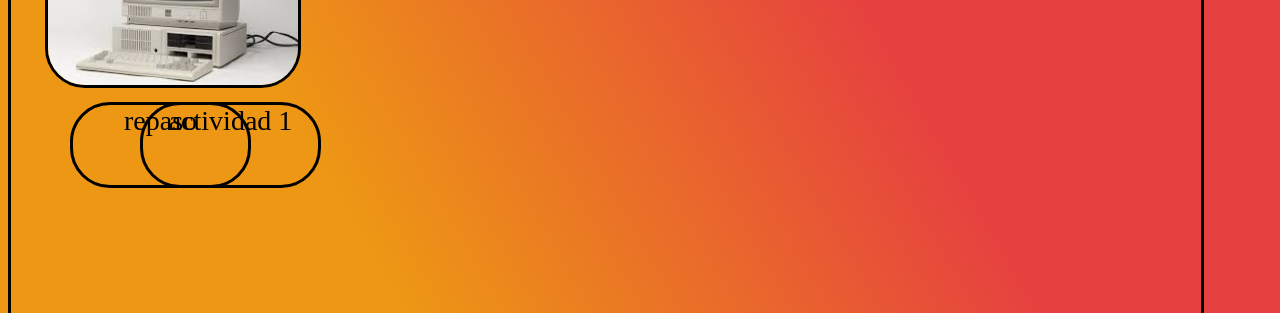
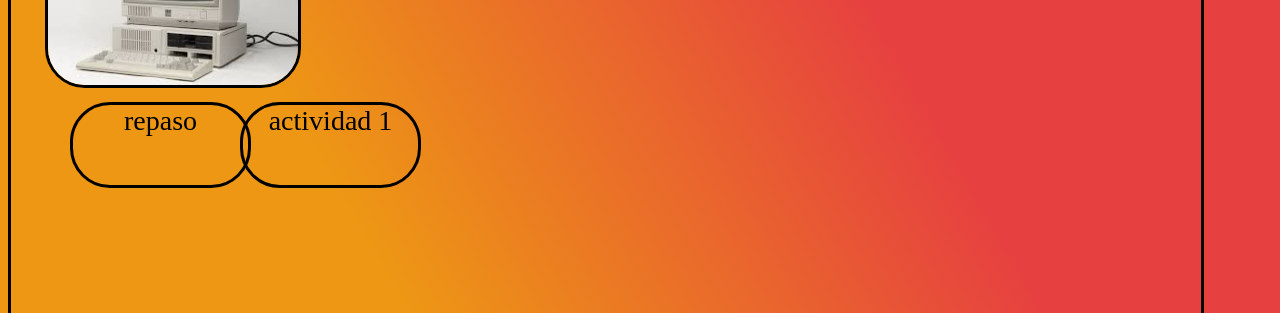
Before and after one commit to miguesierra/proyecto-1, a plain HTML site: page periodo2.html in a window 1280 px wide. Shown: the part 128-441 px from the top of the page. Drawn offline with Linux system fonts and the light colour scheme; a web font is replaced by a local one.

Commit message:
Update periodo2.html

```diff
--- a/periodo2.html
+++ b/periodo2.html
@@ -10,7 +10,7 @@
 <div class="p222"></div>
 <div class="p2222" style="left:70px;width:175px;font-size:28px;position: absolute; top:230px; "> <a href="actividad1p2.html">
 repaso</a> </div>
-<div class="p2222" style="left:140px;width:175px;font-size:28px;position: absolute; top:230px; "> <a href="actividad2p2.html">
+<div class="p2222" style="left:240px;width:175px;font-size:28px;position: absolute; top:230px; "> <a href="actividad2p2.html">
 actividad 1 </a> </div>
 <div class="p2222"><a href="index.html">
 volver al inicio</a></div>
```
